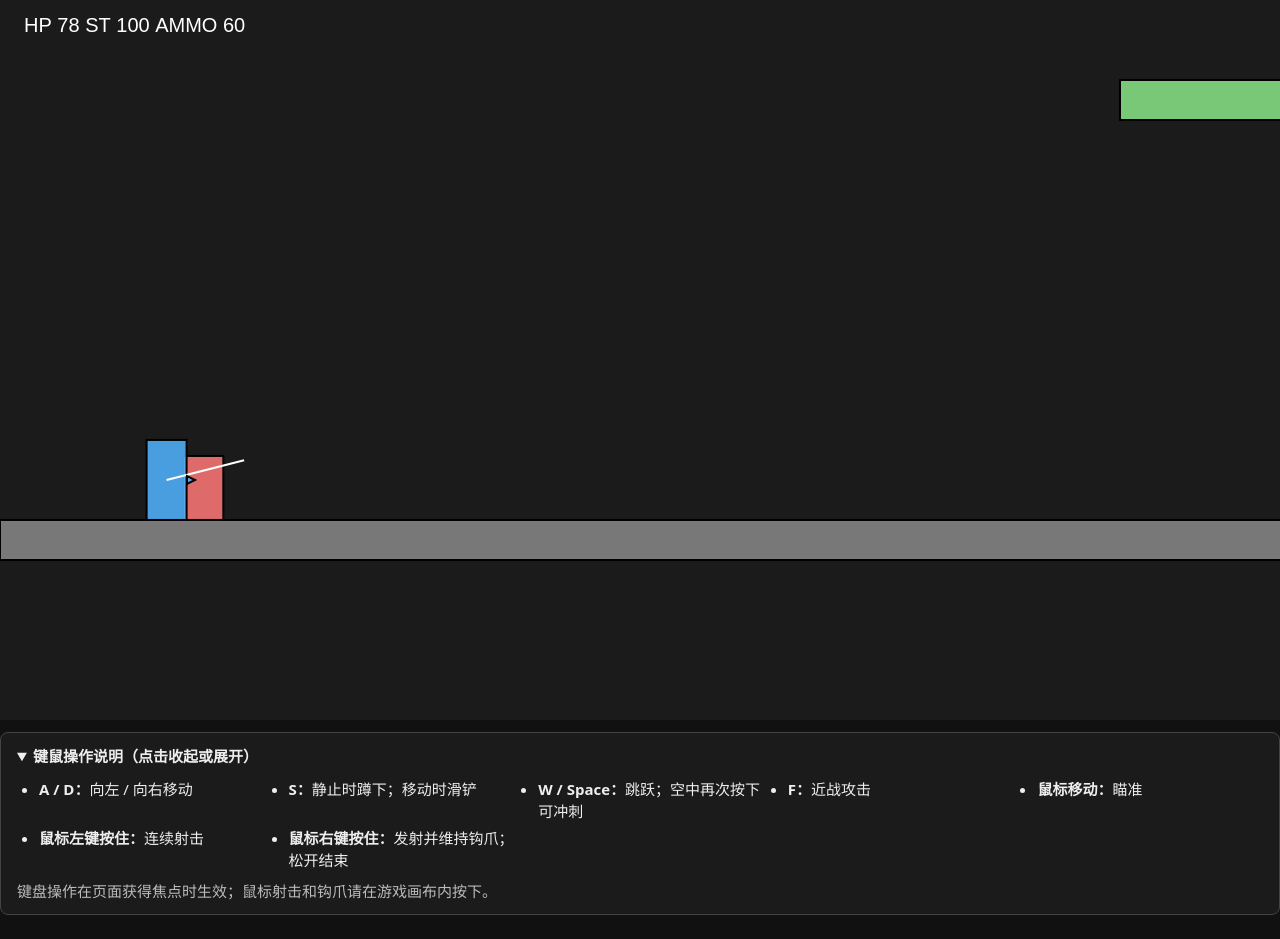
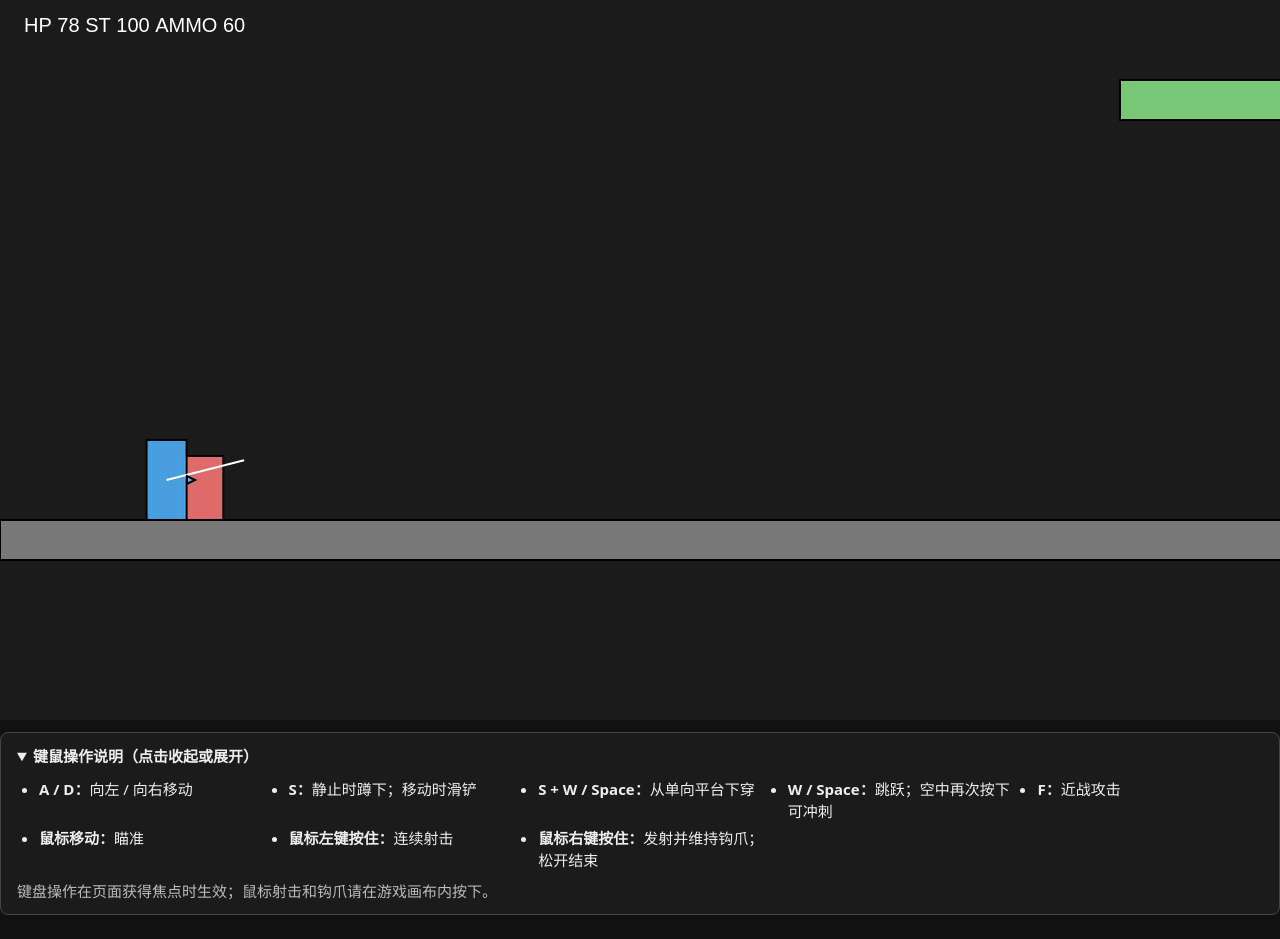
Before and after one commit to LKUN3883/DO-GAME, a website: page docs/index.html in a window 1280 px wide. Drawn offline with Linux system fonts and the light colour scheme.

Commit message:
Document one-way platform drop-through controls

```diff
--- a/docs/index.html
+++ b/docs/index.html
@@ -23,6 +23,7 @@
       <ul>
         <li><strong>A / D：</strong>向左 / 向右移动</li>
         <li><strong>S：</strong>静止时蹲下；移动时滑铲</li>
+        <li><strong>S + W / Space：</strong>从单向平台下穿</li>
         <li><strong>W / Space：</strong>跳跃；空中再次按下可冲刺</li>
         <li><strong>F：</strong>近战攻击</li>
         <li><strong>鼠标移动：</strong>瞄准</li>
```
